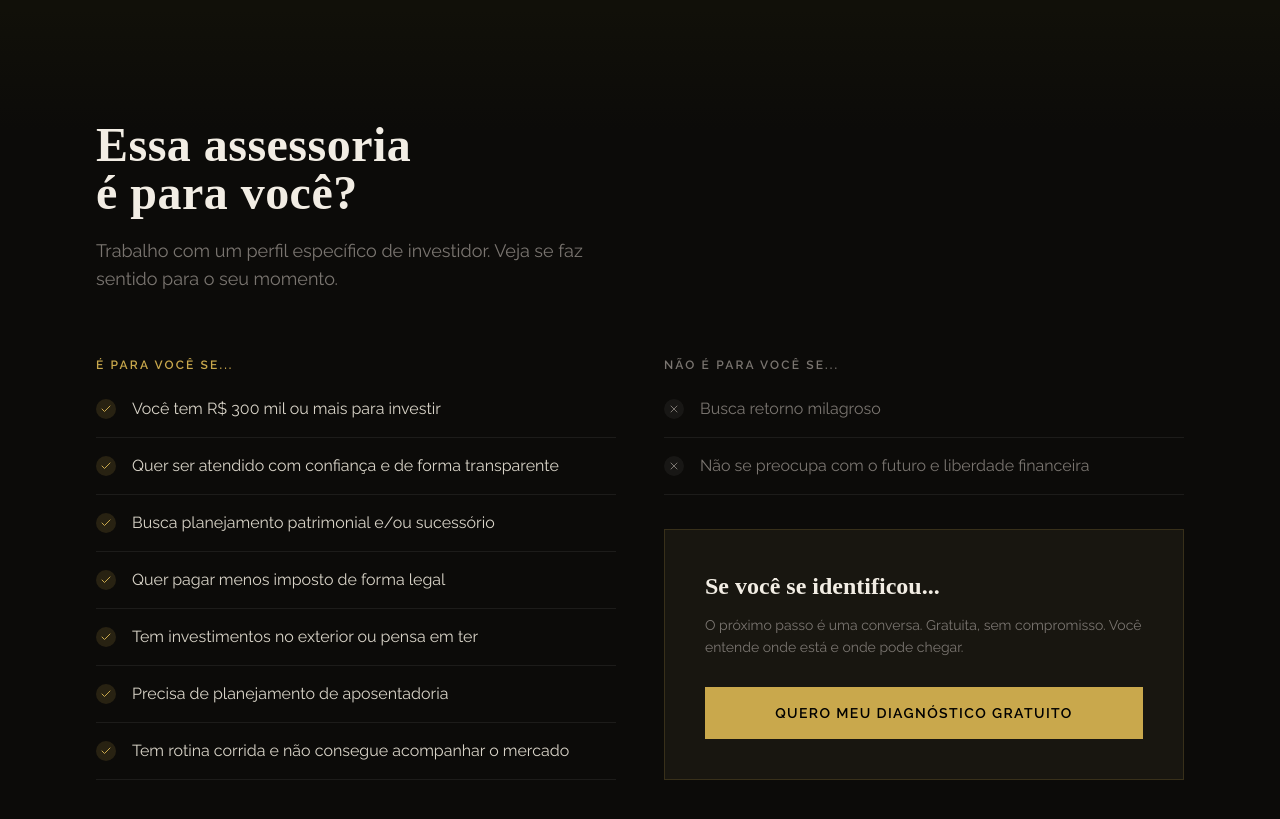
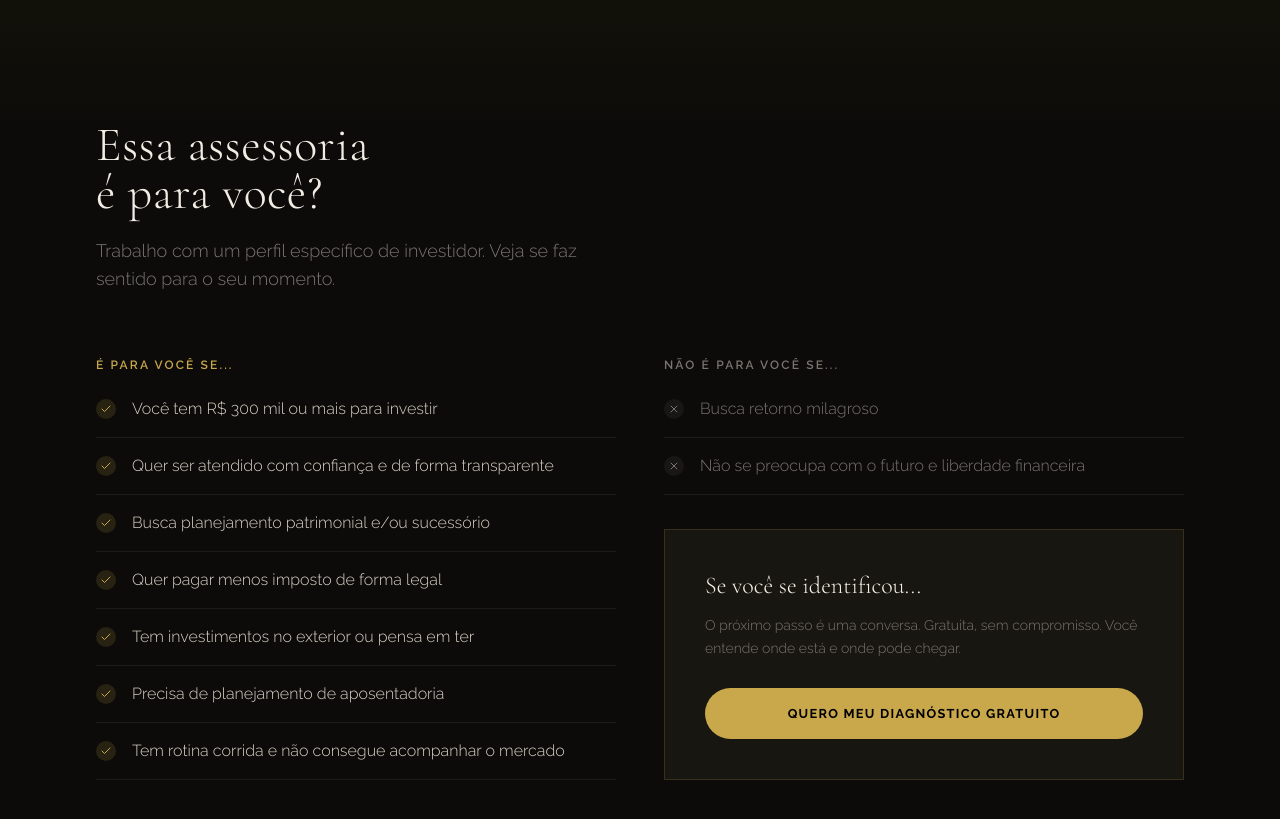
Before and after one commit to theolimaa/lp, a React (Vite) app: page / in a window 1280 px wide. Shown: the part 1040-1859 px from the top of the page. Built offline with nearby package versions, Linux system fonts and the light colour scheme.

Commit message:
Update ForWhomSection.jsx

```diff
--- a/src/components/ForWhomSection.jsx
+++ b/src/components/ForWhomSection.jsx
@@ -38,12 +38,12 @@ const ForWhomSection = () => {
           className="mb-14 lg:mb-16"
         >
           <h2
-            className="text-4xl lg:text-5xl font-bold mb-5"
-            style={{ color: 'var(--cream)', fontFamily: "'Playfair Display', serif" }}
+            className="text-4xl lg:text-5xl font-light mb-5"
+            style={{ color: 'var(--cream)', fontFamily: "'Cormorant Garamond', serif" }}
           >
             Essa assessoria<br />é para você?
           </h2>
-          <p className="text-base lg:text-lg leading-relaxed max-w-lg" style={{ color: 'var(--muted)' }}>
+          <p className="text-base lg:text-lg leading-relaxed max-w-lg" style={{ color: 'var(--muted)', fontFamily: "'Raleway', sans-serif", fontWeight: 300 }}>
             Trabalho com um perfil específico de investidor.
             Veja se faz sentido para o seu momento.
           </p>
@@ -58,7 +58,7 @@ const ForWhomSection = () => {
             animate={inView ? { opacity: 1, x: 0 } : {}}
             transition={{ duration: 0.7, delay: 0.1 }}
           >
-            <p className="text-xs font-semibold uppercase tracking-[0.18em] mb-6" style={{ color: 'var(--gold)' }}>
+            <p className="text-xs font-semibold uppercase tracking-[0.18em] mb-6" style={{ color: 'var(--gold)', fontFamily: "'Raleway', sans-serif" }}>
               É para você se...
             </p>
             <ul className="space-y-4">
@@ -74,7 +74,7 @@ const ForWhomSection = () => {
                   <span className="mt-0.5 flex-shrink-0 w-5 h-5 rounded-full flex items-center justify-center" style={{ backgroundColor: 'rgba(201,168,76,0.15)' }}>
                     <Check className="w-3 h-3" style={{ color: 'var(--gold)' }} />
                   </span>
-                  <span className="text-sm lg:text-base leading-relaxed" style={{ color: 'var(--text)' }}>{item}</span>
+                  <span className="text-sm lg:text-base leading-relaxed" style={{ color: 'var(--text)', fontFamily: "'Raleway', sans-serif", fontWeight: 300 }}>{item}</span>
                 </motion.li>
               ))}
             </ul>
@@ -88,7 +88,7 @@ const ForWhomSection = () => {
             className="flex flex-col gap-8"
           >
             <div>
-              <p className="text-xs font-semibold uppercase tracking-[0.18em] mb-6" style={{ color: 'var(--muted)' }}>
+              <p className="text-xs font-semibold uppercase tracking-[0.18em] mb-6" style={{ color: 'var(--muted)', fontFamily: "'Raleway', sans-serif" }}>
                 Não é para você se...
               </p>
               <ul className="space-y-4">
@@ -104,7 +104,7 @@ const ForWhomSection = () => {
                     <span className="mt-0.5 flex-shrink-0 w-5 h-5 rounded-full flex items-center justify-center" style={{ backgroundColor: 'rgba(255,255,255,0.05)' }}>
                       <X className="w-3 h-3" style={{ color: 'var(--muted)' }} />
                     </span>
-                    <span className="text-sm lg:text-base leading-relaxed" style={{ color: 'var(--muted)' }}>{item}</span>
+                    <span className="text-sm lg:text-base leading-relaxed" style={{ color: 'var(--muted)', fontFamily: "'Raleway', sans-serif", fontWeight: 300 }}>{item}</span>
                   </motion.li>
                 ))}
               </ul>
@@ -118,17 +118,16 @@ const ForWhomSection = () => {
               className="p-8 lg:p-10 mt-auto"
               style={{ backgroundColor: 'var(--bg-card)', border: '1px solid var(--border)' }}
             >
-              <p className="text-xl lg:text-2xl font-bold mb-3" style={{ color: 'var(--cream)', fontFamily: "'Playfair Display', serif" }}>
+              <p className="text-xl lg:text-2xl font-light mb-3" style={{ color: 'var(--cream)', fontFamily: "'Cormorant Garamond', serif" }}>
                 Se você se identificou...
               </p>
-              <p className="text-sm leading-relaxed mb-7" style={{ color: 'var(--muted)' }}>
+              <p className="text-sm leading-relaxed mb-7" style={{ color: 'var(--muted)', fontFamily: "'Raleway', sans-serif", fontWeight: 300 }}>
                 O próximo passo é uma conversa. Gratuita, sem compromisso.
                 Você entende onde está e onde pode chegar.
               </p>
               <button
                 onClick={handleWhatsApp}
-                className="w-full py-4 text-sm font-semibold uppercase tracking-widest text-black transition-all duration-300 hover:brightness-110"
-                style={{ backgroundColor: 'var(--gold)', letterSpacing: '0.1em' }}
+                className="btn-cta btn-cta-full"
               >
                 Quero meu diagnóstico gratuito
               </button>
```
